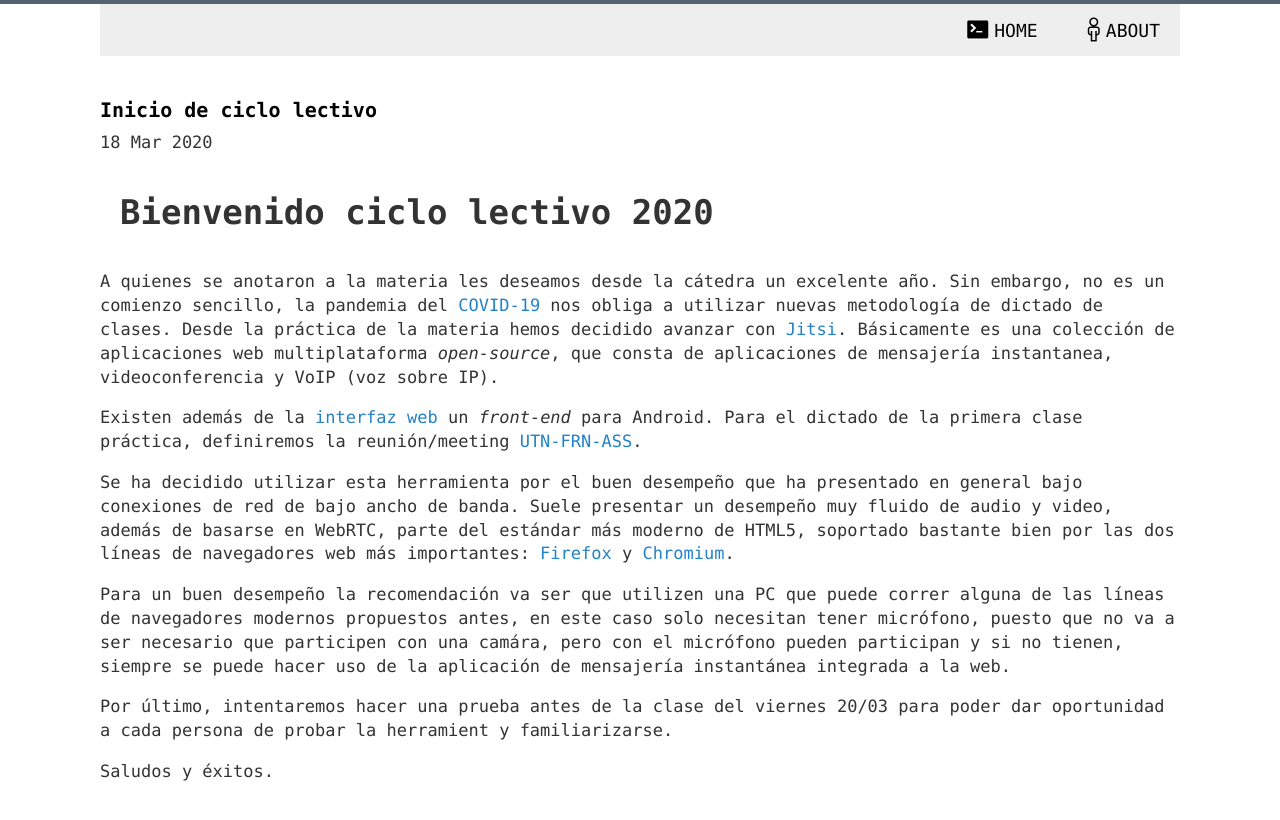
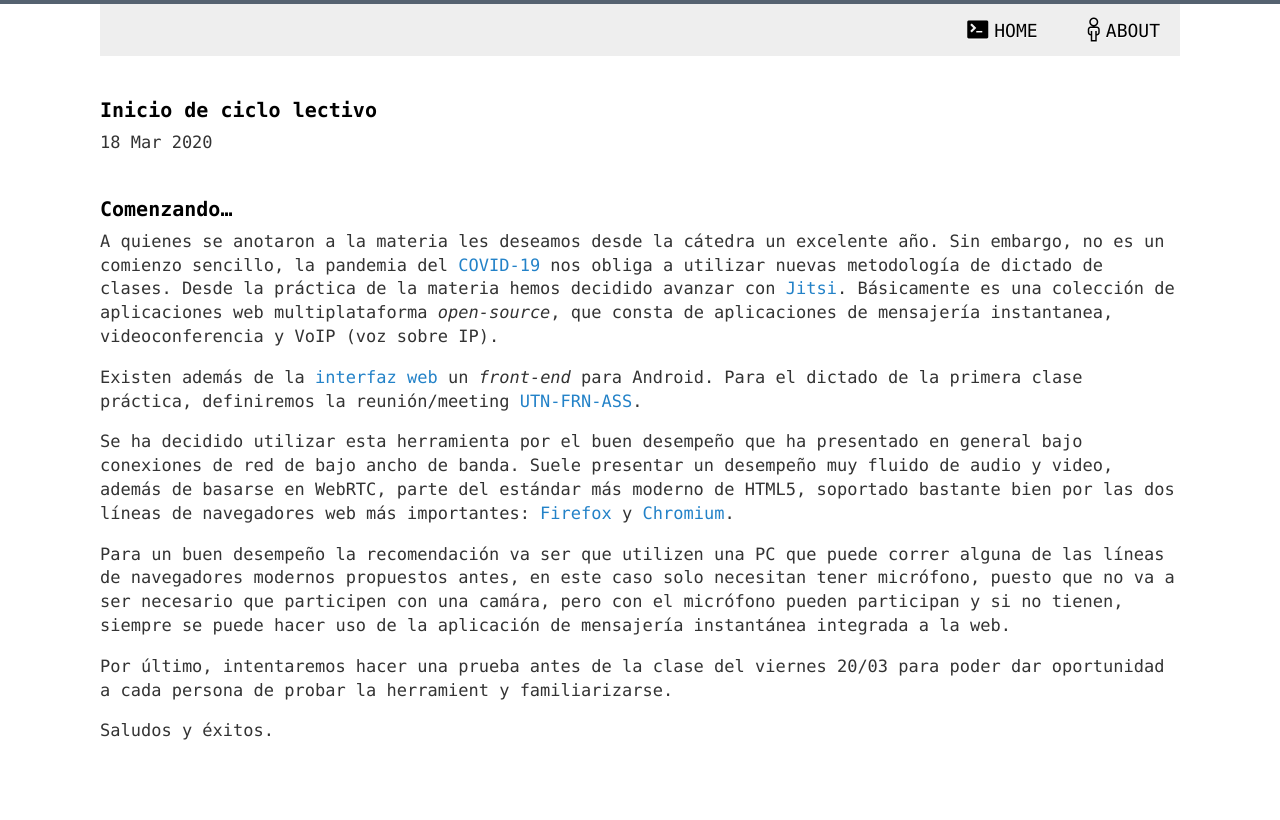
Before and after one commit to 1nv1/UTN-FRN-ASS, a Jekyll site: the page built from _posts/2020-03-18-Inicio.markdown, in a window 1280 px wide. Shown: the top 820 px of the page. Built offline with Jekyll 4.4.1, drawn with Linux system fonts in a browser that asks for light colours; comment, search, counter and statistics services are not loaded.

Commit message:
Fixed subtitle

```diff
--- a/_posts/2020-03-18-Inicio.markdown
+++ b/_posts/2020-03-18-Inicio.markdown
@@ -7,7 +7,7 @@ comments: true
 categories: ciclo lectivo remoto virtual
 ---
 
-# Bienvenido ciclo lectivo 2020
+## Comenzando...
 
 A quienes se anotaron a la materia les deseamos desde la cátedra un excelente
 año. Sin embargo, no es un comienzo sencillo, la pandemia del [COVID-19](https://www.who.int/emergencies/diseases/novel-coronavirus-2019)
```
